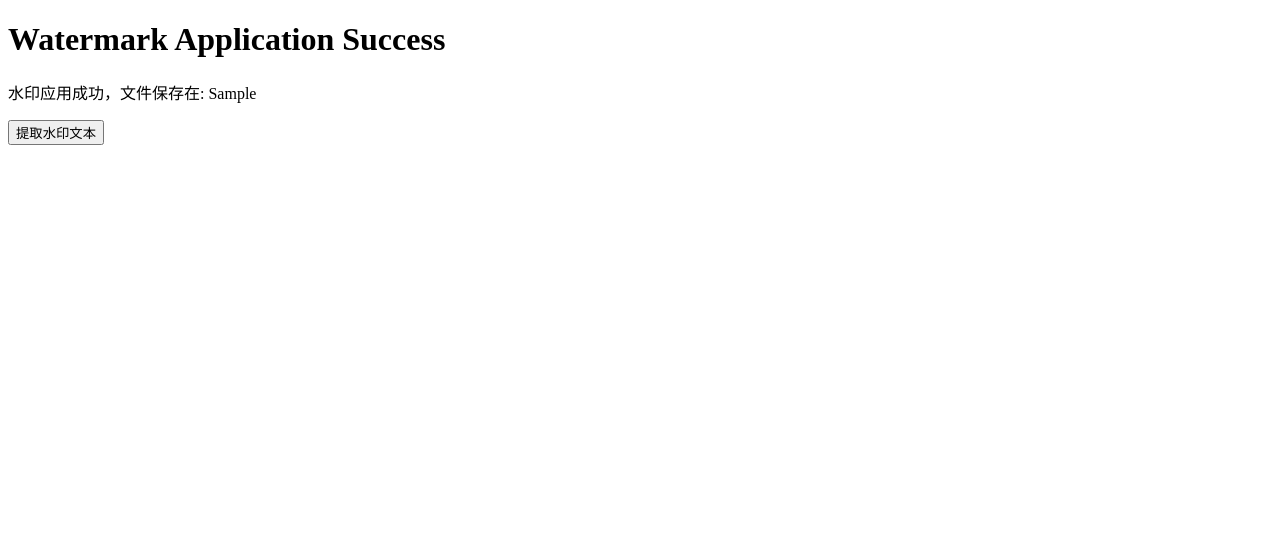
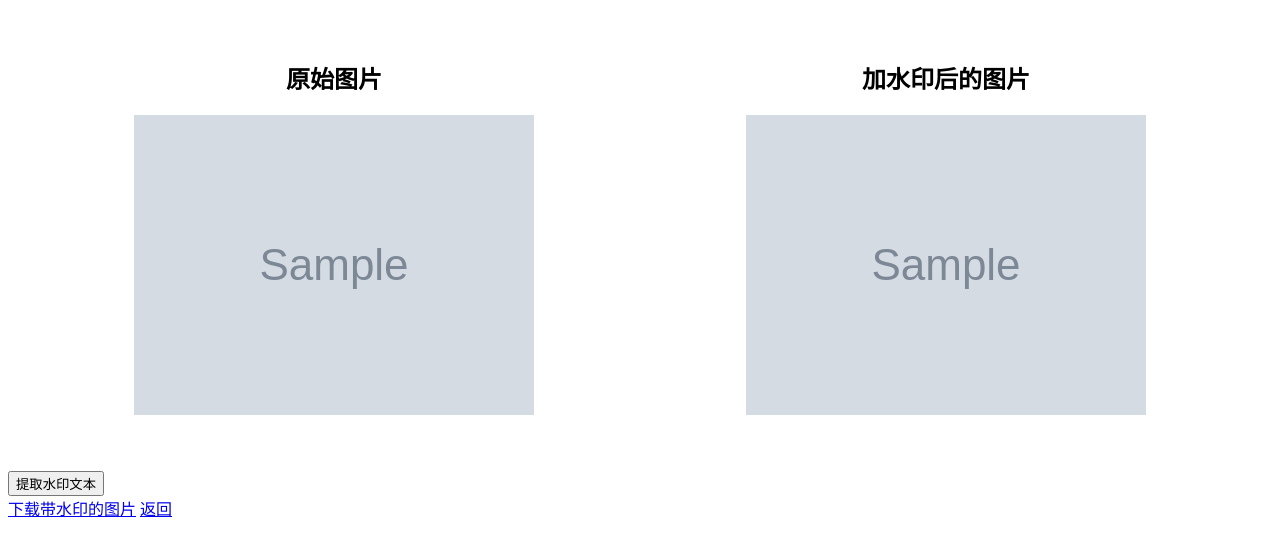
Before and after one commit to bison-abner/picture_watermark, a Flask app: template templates/watermark_success.html in a window 1280 px wide. Shown: the top 556 px of the page. Run offline with Flask 3, Linux system fonts and the light colour scheme; the template is opened without the code that fills it: most values are stand-ins (such as "Sample title", 1, 10 or a date in 2020); grey boxes marked "Sample" are stand-in pictures.

Commit message:
隐水印项目demo版

```diff
--- a/app.py
+++ b/app.py
@@ -1,6 +1,8 @@
 from flask import Flask, render_template, request, redirect, url_for
 
 import os
+
+from werkzeug.utils import secure_filename
 
 from imageEmbeddedWatermark import embed_watermark
 from imageExtractionWatermark import extract_watermark
@@ -8,8 +10,8 @@ from flask import send_from_directory
 app = Flask(__name__)
 
 
-UPLOAD_FOLDER = 'uploads'
-OUTPUT_FOLDER = 'output'
+UPLOAD_FOLDER = 'static/uploads'
+OUTPUT_FOLDER = 'static/output'
 app.config['UPLOAD_FOLDER'] = UPLOAD_FOLDER
 app.config['OUTPUT_FOLDER'] = OUTPUT_FOLDER
 
@@ -41,56 +43,24 @@ def enter_watermark(filename):
     # 显示水印文本输入表单的页面
     return render_template('enter_watermark.html', filename=filename)
 
-
-# @app.route('/apply_watermark', methods=['POST'])
-# def apply_watermark():
-#     # 从请求中获取上传的文件对象
-#     file = request.files['file']
-#     # 从请求中获取水印文本
-#     watermark_text = request.form['watermark']
-#
-#     # 保存原始文件
-#     original_filename = secure_filename(file.filename)
-#     input_path = os.path.join(app.config['UPLOAD_FOLDER'], original_filename)
-#     file.save(input_path)
-#
-#     # 构建输出图片的路径
-#     output_filename = "wm_" + original_filename
-#     output_path = os.path.join(app.config['OUTPUT_FOLDER'], output_filename)
-#
-#     # 调用 embed_watermark 函数并传入用户指定的水印文本
-#     embed_watermark(input_path, watermark_text)  # 假设此函数现在只需要两个参数
-#
-#     # 生成图片的URL以在HTML中展示
-#     original_image_url = url_for('static', filename='uploads/' + original_filename)
-#     watermarked_image_url = url_for('static', filename='output/' + output_filename)
-#
-#     # 操作完成后，渲染一个包含成功消息和图片展示的新页面
-#     return render_template('watermark_success.html',
-#                            original_image_url=original_image_url,
-#                            watermarked_image_url=watermarked_image_url)
 @app.route('/apply_watermark', methods=['POST'])
 def apply_watermark():
-    # 从表单中获取文件名和水印文本
     filename = request.form['filename']
     watermark_text = request.form['watermark']
 
-    # 构建输入和输出图片的路径
     input_path = os.path.join(app.config['UPLOAD_FOLDER'], filename)
     output_filename = "wm_" + filename
     output_path = os.path.join(app.config['OUTPUT_FOLDER'], output_filename)
 
-    # 调用 embed_watermark 函数并传入用户指定的水印文本
-    # embed_watermark(input_path, output_path, watermark_text)
-    # 调用 embed_watermark 函数并传入用户指定的水印文本
-    len_wm = embed_watermark(input_path, output_path, watermark_text)
-    # 将水印长度写入配置文件
-    config_path = os.path.join(app.config['OUTPUT_FOLDER'], 'watermark_length.txt')
-    with open(config_path, 'w') as f:
-        f.write(str(len_wm))
+    # 嵌入水印
+    embed_watermark(input_path, output_path, watermark_text)
+    original_image_url = url_for('static', filename='uploads/' + filename)
+    watermarked_image_url = url_for('static', filename='output/' + output_filename)
 
-    # 操作完成后，渲染一个包含成功消息和提取水印选项的新页面
-    return render_template('watermark_success.html', output_path=output_path, filename=output_filename)
+    return render_template('watermark_success.html',
+                           original_image_url=original_image_url,
+                           watermarked_image_url=watermarked_image_url,
+                           filename=output_filename)
 
 @app.route('/watermark_extraction', methods=['POST'])
 def watermark_extraction():
--- a/templates/watermark_success.html
+++ b/templates/watermark_success.html
@@ -1,19 +1,115 @@
-<!-- templates/watermark_success.html -->
-
 <!DOCTYPE html>
 <html lang="en">
 <head>
     <meta charset="UTF-8">
-    <title>Watermark Application Success</title>
+    <style>
+    /* 添加到 <head> 中的现有 <style> 标签内 */
+    .images-container {
+        display: flex;
+        justify-content: space-around;
+        align-items: center;
+        flex-wrap: wrap; /* 在需要的情况下允许换行 */
+        margin-bottom: 20px; /* 添加一些底部外边距 */
+    }
+    .image-box {
+        width: 48%; /* 适当的宽度以便两个图片并列 */
+        margin: 1%; /* 添加一些边距 */
+    }
+    img {
+        max-width: 100%; /* 图片最大宽度为100%，这样它们就不会超出其容器 */
+        height: auto; /* 高度自动 */
+    }
+    /* 响应式设计：在较小的屏幕上堆叠图片 */
+    @media (max-width: 768px) {
+        .image-box {
+            width: 100%; /* 较小屏幕上宽度为100% */
+        }
+    }
+</style>
+
+    <title>Watermark Comparison</title>
+    <!-- 确保添加了适当的响应式viewport标签 -->
+    <meta name="viewport" content="width=device-width, initial-scale=1.0">
+    <!-- 添加一些内联CSS样式来设置图片并列显示 -->
+    <style>
+        .images-container {
+            display: flex; /* 设置flex布局 */
+            justify-content: space-around; /* 图片间有空间 */
+            align-items: center; /* 垂直居中 */
+            padding: 20px; /* 一些内边距 */
+        }
+        .image-box {
+            flex-basis: 48%; /* 每个图片盒子占据容器宽度的一半 */
+            text-align: center; /* 文本居中 */
+        }
+        img {
+            max-width: 100%; /* 图片最大宽度为容器的100% */
+            height: auto; /* 高度自动调整 */
+        }
+        /* 在小屏幕设备上调整布局 */
+        @media (max-width: 768px) {
+            .images-container {
+                flex-direction: column; /* 垂直排列图片 */
+            }
+            .image-box {
+                flex-basis: auto; /* 宽度自动 */
+                margin-bottom: 20px; /* 添加底部边距 */
+            }
+        }
+    </style>
 </head>
 <body>
-    <h1>Watermark Application Success</h1>
-    <p>水印应用成功，文件保存在: {{ output_path }}</p>
+    <div class="images-container">
+        <div class="image-box">
+            <h2>原始图片</h2>
+            <img src="{{ original_image_url }}" alt="Original Image">
+        </div>
+        <div class="image-box">
+            <h2>加水印后的图片</h2>
+            <img src="{{ watermarked_image_url }}" alt="Watermarked Image">
+        </div>
+    </div>
 
-    <!-- 这里添加一个按钮或链接，让用户可以提取水印 -->
-    <form action="{{ url_for('watermark_extraction') }}" method="post">
-        <input type="hidden" name="filename" value="{{ filename }}">
-        <input type="submit" value="提取水印文本">
-    </form>
+<form action="{{ url_for('watermark_extraction') }}" method="post">
+    <input type="hidden" name="filename" value="{{ filename }}">
+    <input type="submit" value="提取水印文本">
+</form>
+
+<a href="{{ url_for('download_file', filename=filename) }}" class="btn btn-primary" download>下载带水印的图片</a>
+<a href="{{ url_for('index') }}" class="btn btn-secondary">返回</a>
 </body>
 </html>
+
+
+
+
+
+
+<!--<!DOCTYPE html>-->
+<!--<html lang="en">-->
+<!--<head>-->
+<!--    <meta charset="UTF-8">-->
+<!--    <title>Watermark Application Success</title>-->
+<!--</head>-->
+<!--<body>-->
+<!--    <h1>水印添加成功</h1>-->
+
+<!--    &lt;!&ndash; 显示原始图片和加水印后的图片 &ndash;&gt;-->
+<!--    <div>-->
+<!--        <h2>原始图片</h2>-->
+<!--        <img src="{{ original_image_url }}" alt="Original Image">-->
+<!--        <h2>加水印后的图片</h2>-->
+<!--        <img src="{{ watermarked_image_url }}" alt="Watermarked Image">-->
+<!--    </div>-->
+
+<!--    &lt;!&ndash; 提取水印表单 &ndash;&gt;-->
+<!--    <form action="{{ url_for('watermark_extraction') }}" method="post">-->
+<!--        <input type="hidden" name="filename" value="{{ filename }}">-->
+<!--        <input type="submit" value="提取水印文本">-->
+<!--    </form>-->
+
+<!--    &lt;!&ndash; 下载链接 &ndash;&gt;-->
+<!--    <a href="{{ url_for('download_file', filename=filename) }}" class="btn btn-primary" download>下载带水印的图片</a>-->
+<!--    <a href="{{ url_for('index') }}" class="btn btn-secondary">返回</a>-->
+<!--</body>-->
+<!--</html>-->
```
